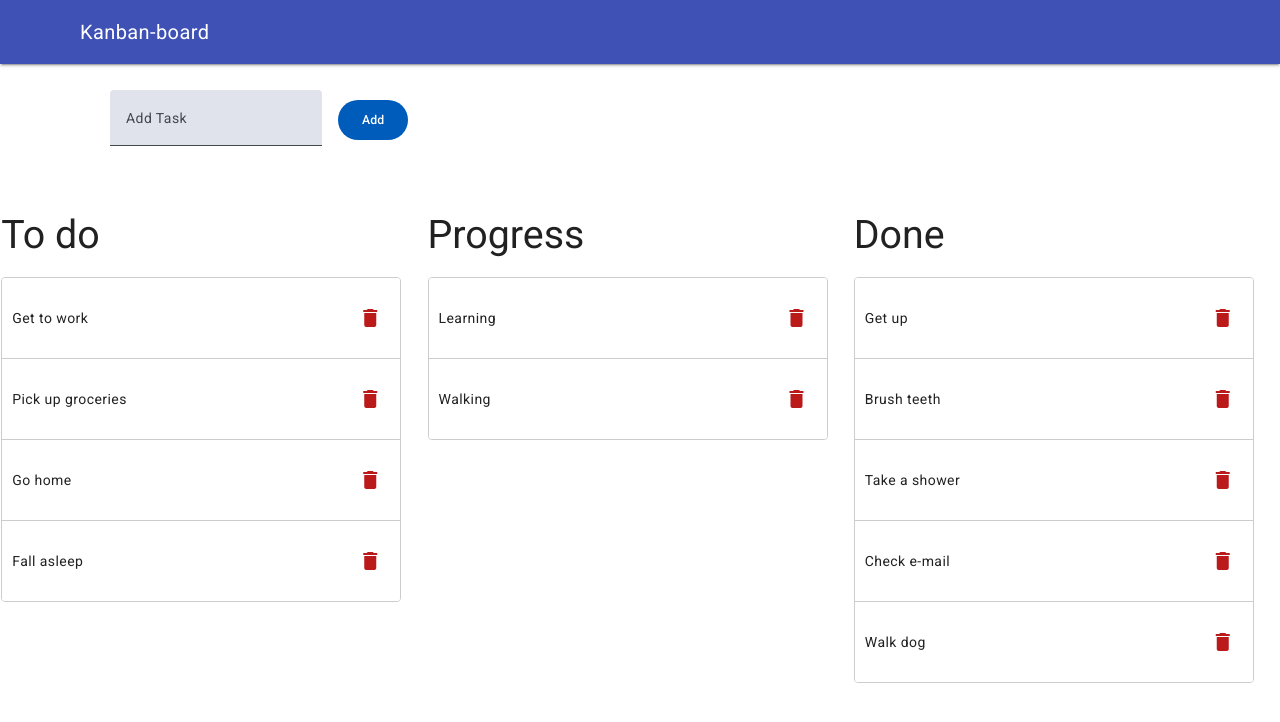
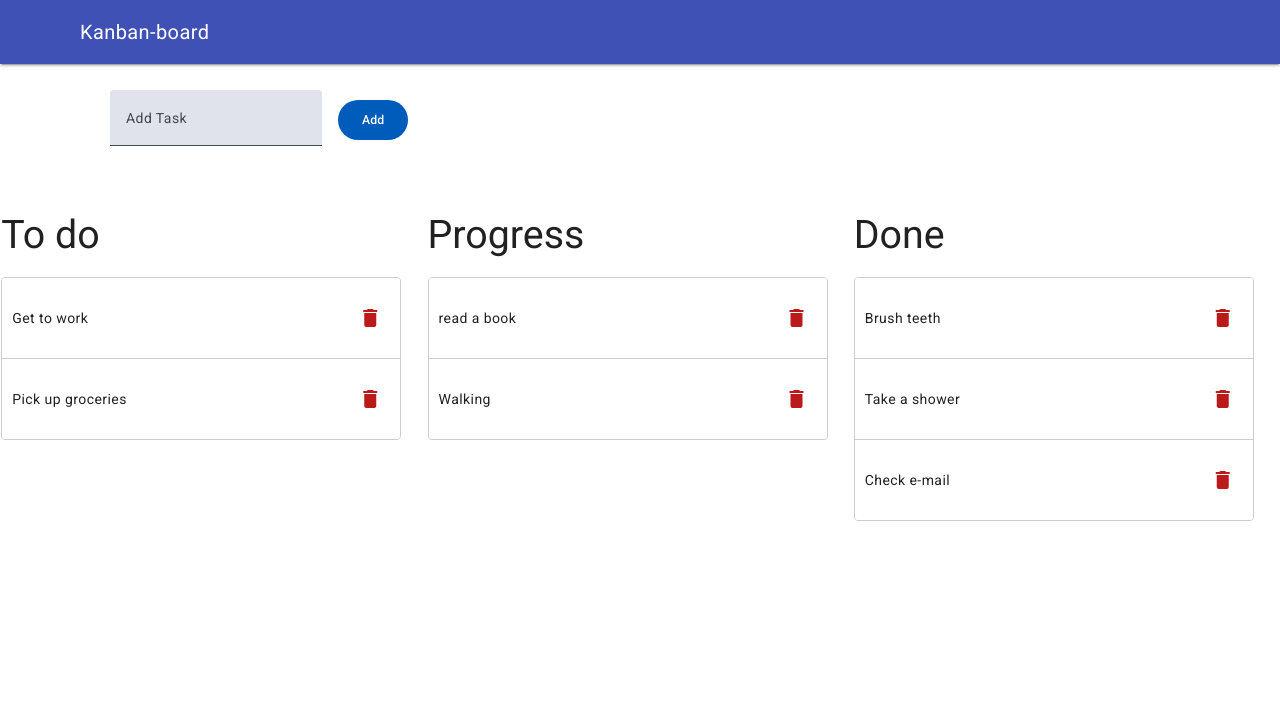
Before and after one commit to Hamzaba92/kanban_frontend_self_1, an Angular app: page /board in a window 1280 px wide. Shown: the top 722 px of the page. Built offline with nearby package versions, Linux system fonts and the light colour scheme; sample sign-in values are in the browser's storage.

Commit message:
create/move/delete are working in frontend

```diff
--- a/src/app/kanban/landingpage/landingpage.component.html
+++ b/src/app/kanban/landingpage/landingpage.component.html
@@ -32,9 +32,9 @@
 
         <div class="example-container">
           <h2>To do</h2>
-          <div cdkDropList #todolist="cdkDropList" [cdkDropListConnectedTo]="[donelist, progresslist]" [cdkDropListData]="todo" class="example-list" (cdkDropListDropped)="drop($event)">
-            <div class="example-box" *ngFor="let item of todo; let i = index" cdkDrag>
-              {{item}}
+          <div id="todolist" cdkDropList #todolist="cdkDropList" [cdkDropListConnectedTo]="[donelist, progresslist]" [cdkDropListData]="todo" class="example-list" (cdkDropListDropped)="drop($event)">
+            <div class="example-box" *ngFor="let item of todo; let i = index" cdkDrag [cdkDragData]="item">
+              {{item.title}}
               <button mat-icon-button color="warn" (click)="deleteTask(i, 'todo')">
                 <mat-icon>delete</mat-icon>
               </button>
@@ -44,9 +44,9 @@
 
         <div class="example-container">
           <h2>Progress</h2>
-          <div cdkDropList #progresslist="cdkDropList" [cdkDropListConnectedTo]="[todolist, donelist]" [cdkDropListData]="progress" class="example-list" (cdkDropListDropped)="drop($event)">
-            <div class="example-box" *ngFor="let item of progress; let i = index" cdkDrag>
-              {{item}}
+          <div id="progresslist" cdkDropList #progresslist="cdkDropList" [cdkDropListConnectedTo]="[todolist, donelist]" [cdkDropListData]="progress" class="example-list" (cdkDropListDropped)="drop($event)">
+            <div class="example-box" *ngFor="let item of progress; let i = index" cdkDrag [cdkDragData]="item">
+              {{item.title}}
               <button mat-icon-button color="warn" (click)="deleteTask(i, 'progress')">
                 <mat-icon>delete</mat-icon>
               </button>
@@ -56,9 +56,9 @@
 
         <div class="example-container">
           <h2>Done</h2>
-          <div cdkDropList #donelist="cdkDropList" [cdkDropListConnectedTo]="[todolist, progresslist]" [cdkDropListData]="done" class="example-list" (cdkDropListDropped)="drop($event)">
-            <div class="example-box" *ngFor="let item of done; let i = index" cdkDrag>
-              {{item}}
+          <div id="donelist" cdkDropList #donelist="cdkDropList" [cdkDropListConnectedTo]="[todolist, progresslist]" [cdkDropListData]="done" class="example-list" (cdkDropListDropped)="drop($event)">
+            <div class="example-box" *ngFor="let item of done; let i = index" cdkDrag [cdkDragData]="item">
+              {{item.title}}
               <button mat-icon-button color="warn" (click)="deleteTask(i, 'done')">
                 <mat-icon>delete</mat-icon>
               </button>
--- a/src/app/kanban/landingpage/landingpage.component.ts
+++ b/src/app/kanban/landingpage/landingpage.component.ts
@@ -1,4 +1,4 @@
-import { Component } from '@angular/core';
+import { Component, OnInit, ViewChild } from '@angular/core';
 import { MatCardModule } from '@angular/material/card';
 import { CommonModule } from '@angular/common';
 import {
@@ -17,8 +17,9 @@ import { MatButtonModule } from '@angular/material/button';
 import { MatIconModule } from '@angular/material/icon';
 import { Router } from '@angular/router';
 import { inject } from '@angular/core';
-import { HttpClient } from '@angular/common/http';
-import { response } from 'express';
+import { HttpClient, HttpHeaders } from '@angular/common/http';
+import { authGuard } from '../../auth.guard';
+import { firstValueFrom } from 'rxjs';
 
 @Component({
   selector: 'app-landingpage',
@@ -28,54 +29,147 @@ import { response } from 'express';
   templateUrl: './landingpage.component.html',
   styleUrl: './landingpage.component.scss'
 })
-export class LandingpageComponent {
 
-  constructor(private http: HttpClient){}
+export class LandingpageComponent implements OnInit {
+
+  constructor(private http: HttpClient) { }
 
   router = inject(Router);
 
-  todo: string[] = ['Get to work', 'Pick up groceries', 'Go home', 'Fall asleep'];
 
-  done: string[] = ['Get up', 'Brush teeth', 'Take a shower', 'Check e-mail', 'Walk dog'];
+  todo = [
+    { id: 1, title: 'Get to work' },
+    { id: 2, title: 'Pick up groceries' },
+  ];
 
-  progress: string[] = ['Learning', 'Walking'];
+  done = [
+    { id: 3, title: 'Brush teeth' },
+    { id: 4, title: 'Take a shower' },
+    { id: 5, title: 'Check e-mail' },
+  ];
 
-  logout(){
+  progress = [
+    { id: 6, title: 'read a book' },
+    { id: 7, title: 'Walking' }
+  ];
+
+  ngOnInit(): void {
+    //this.loadTasks();
+  }
+
+  async loadTasks() {
+    let token = localStorage.getItem('csrftoken');
+    let headers = new HttpHeaders();
+    if (token) {
+      headers = headers.set('X-CSRFToken', token);
+    }
+
+    try {
+      const response = await this.http.get('http://localhost:8000/loadTasks/', { headers }).toPromise();
+      console.log('Tasks loaded successfully', response);
+    } catch (error) {
+      console.error('Error loading tasks', error);
+    }
+  }
+
+
+
+  logout() {
     this.router.navigateByUrl('login')
   }
 
   addTask(taskInput: HTMLInputElement): void {
-    const task = taskInput.value;
-    if (task) {
-      this.todo.push(task);
+    const taskTitle = taskInput.value;
+    const token = localStorage.getItem('csrftoken');
+    if (taskTitle && token) {
+      this.http.post('http://localhost:8000/tasks/',
+        { title: taskTitle, status: 'todo' },
+        {
+          headers: { 'X-CSRFToken': token }
+        }
+      )
+      .subscribe(
+        (response: any) => {
+          const newTask = { id: response.id, title: taskTitle };
+          this.todo.push(newTask);
+          console.log('Task created successfully', response);
+        },
+        error => {
+          console.error('Error:', error.status, error.message, error.error);
+        }
+      );
+
       taskInput.value = '';
     }
   }
 
-  drop(event: CdkDragDrop<string[]>) {
+
+  drop(event: CdkDragDrop<any[]>) {
     if (event.previousContainer === event.container) {
+
       moveItemInArray(event.container.data, event.previousIndex, event.currentIndex);
     } else {
+
       transferArrayItem(
         event.previousContainer.data,
         event.container.data,
         event.previousIndex,
         event.currentIndex,
       );
+
+      const newStatus = this.getStatus(event.container.element.nativeElement.id);
+
+
+      const task = event.item.data;
+
+      if (!task || !task.id) {
+        console.error('Task oder Task-ID nicht definiert:', task);
+        return;
+      }
+
+      this.http.put(`http://localhost:8000/tasks/${task.id}/`, { status: newStatus })
+        .subscribe(
+          response => console.log('Task updated successfully', response),
+          error => console.error('Error updating task', error)
+        );
+    }
+  }
+
+  getStatus(containerId: string): string {
+    switch (containerId) {
+      case 'todolist':
+        return 'todo';
+      case 'progresslist':
+        return 'progress';
+      case 'donelist':
+        return 'done';
+      default:
+        console.error('Unrecognized container ID:', containerId);
+        return '';
     }
   }
 
   deleteTask(index: number, list: string) {
+    let task;
     if (list === 'todo') {
-      this.todo.splice(index, 1);
+      task = this.todo.splice(index, 1)[0];
     } else if (list === 'progress') {
-      this.todo.splice(index, 1);
+      task = this.progress.splice(index, 1)[0];
     } else if (list === 'done') {
-      this.done.splice(index, 1);
+      task = this.done.splice(index, 1)[0];
     }
 
+    if (task && task.id) {
+      this.http.delete(`http://localhost:8000/tasks/${task.id}/delete/`)
+        .subscribe(
+          response => console.log('Task deleted successfully', response),
+          error => console.error('Error deleting task', error)
+        );
+    }
   }
 
 
 
+
+
 }
```
Also changed, not shown: requirements.txt (added), src/app/auth.guard.ts (line endings or trailing spaces).
